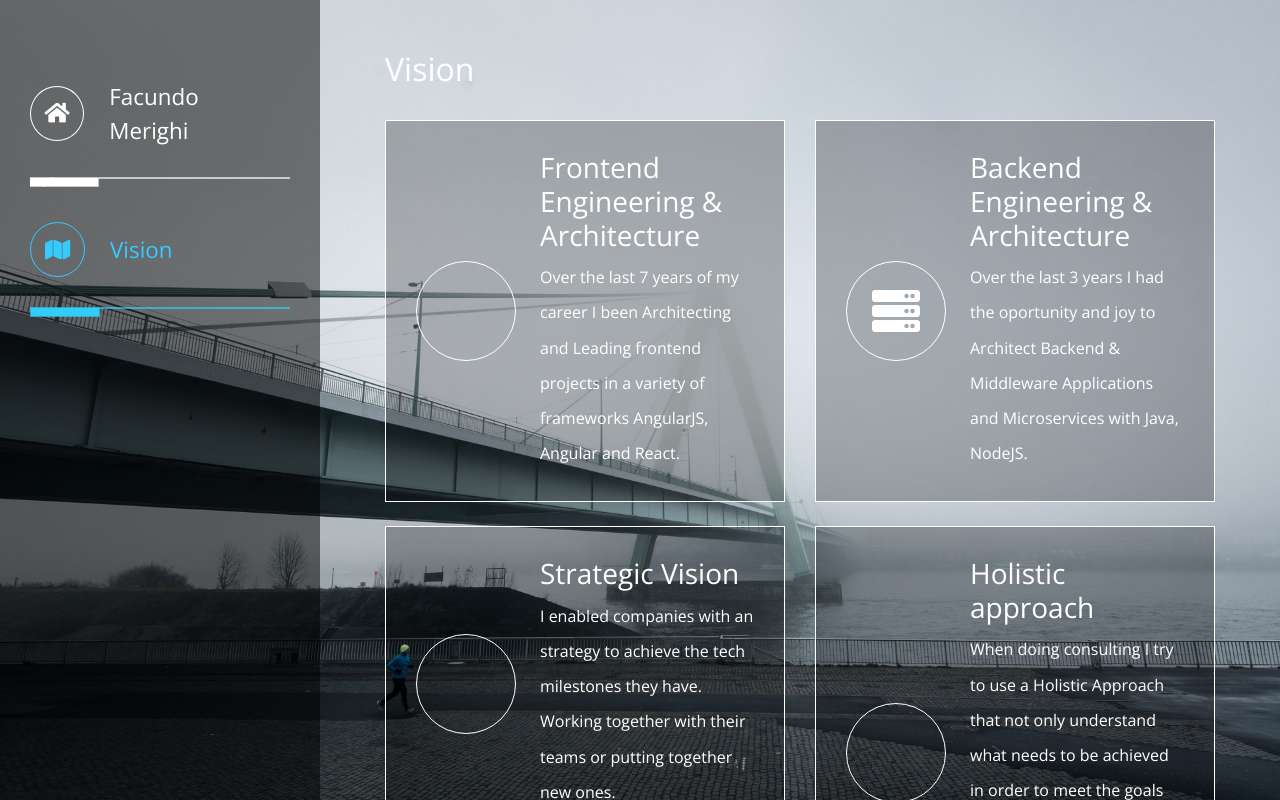
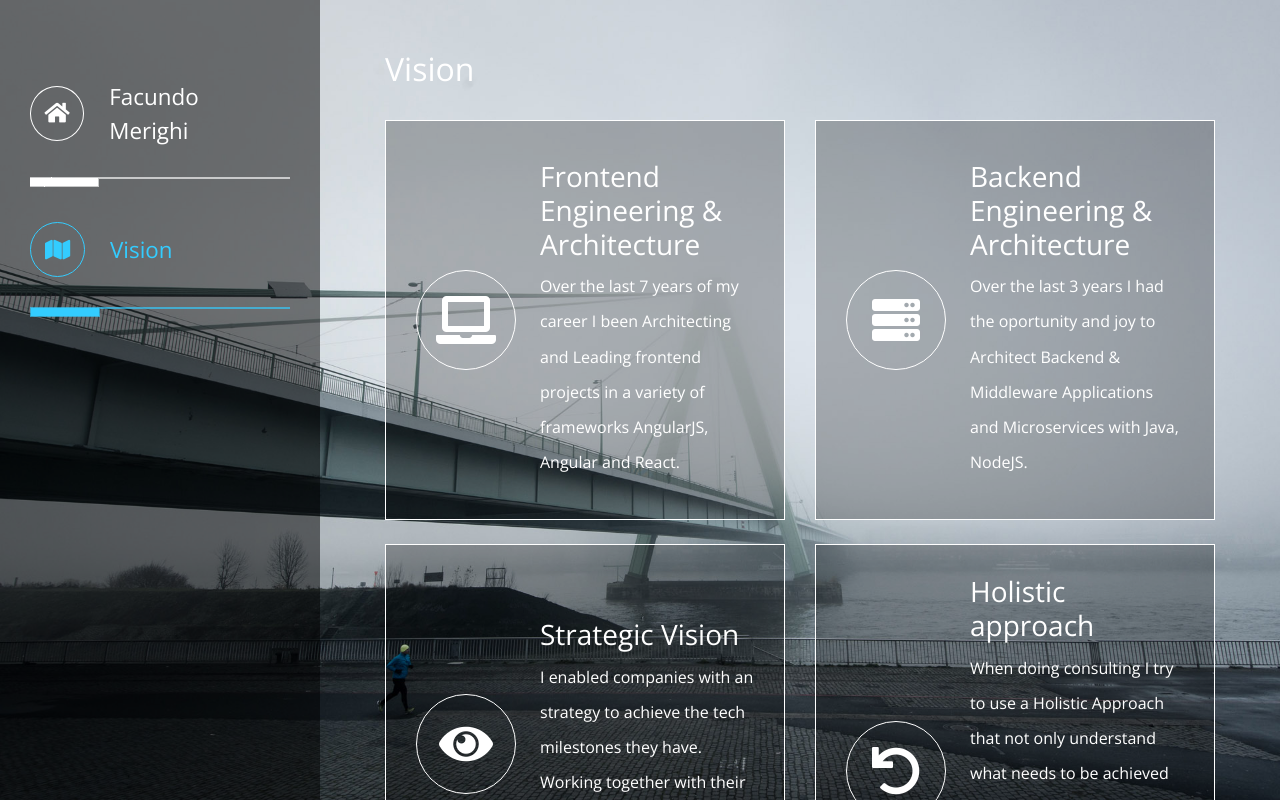
Before and after one commit to merighifacundo/merighifacundo.github.io, a plain HTML site: page index.html in a window 1280 px wide. Both pictures are taken after a click on the link "Vision". Shown: the top 800 px of the page. Drawn offline with nearby package versions, Linux system fonts and the light colour scheme; files that its build step writes are made by us from their sources.

Commit message:
changes for the styles and some icons

```diff
--- a/css/tooplate-style.css
+++ b/css/tooplate-style.css
@@ -556,3 +556,7 @@ footer a { color: white; }
 .no-js #loader-wrapper {
     display: none;
 }
+
+.fixed-height {
+    min-height: 400px;
+}
--- a/index.html
+++ b/index.html
@@ -101,8 +101,8 @@
             </div>
             <div class="row">
               <div class="col-sm-12 col-md-6 col-lg-12 col-xl-6 mb-4">
-                <div class="media tm-bg-transparent-black tm-border-white">
-                  <i class="fab fa-laptop tm-icon-circled tm-icon-media"></i>
+                <div class="media tm-bg-transparent-black tm-border-white fixed-height">
+                  <i class="fas fa-laptop tm-icon-circled tm-icon-media"></i>
                   <div class="media-body">
                     <h3>Frontend Engineering & Architecture</h3>
                     <p>
@@ -114,7 +114,7 @@
                 </div>
               </div>
               <div class="col-sm-12 col-md-6 col-lg-12 col-xl-6 mb-4">
-                <div class="media tm-bg-transparent-black tm-border-white">
+                <div class="media tm-bg-transparent-black tm-border-white  fixed-height">
                   <i
                     class="fas fa-server mr-4 tm-icon-circled tm-icon-media"
                   ></i>
@@ -128,9 +128,9 @@
                   </div>
                 </div>
               </div>
-              <div class="col-sm-12 col-md-6 col-lg-12 col-xl-6 mb-4">
-                <div class="media tm-bg-transparent-black tm-border-white">
-                  <i class="fab fa-eye mr-4 tm-icon-circled tm-icon-media"></i>
+              <div class="col-sm-12 col-md-6 col-lg-12 col-xl-6 mb-4 fixed-height">
+                <div class="media tm-bg-transparent-black tm-border-white  fixed-height">
+                  <i class="fas fa-eye mr-4 tm-icon-circled tm-icon-media"></i>
                   <div class="media-body">
                     <h3>Strategic Vision</h3>
                     <p>
@@ -141,10 +141,10 @@
                   </div>
                 </div>
               </div>
-              <div class="col-sm-12 col-md-6 col-lg-12 col-xl-6 mb-4">
-                <div class="media tm-bg-transparent-black tm-border-white">
+              <div class="col-sm-12 col-md-6 col-lg-12 col-xl-6 mb-4 fixed-height">
+                <div class="media tm-bg-transparent-black tm-border-white  fixed-height">
                   <i
-                    class="fab fa-undo mr-4 tm-icon-circled tm-icon-media"
+                    class="fas fa-undo mr-4 tm-icon-circled tm-icon-media"
                   ></i>
                   <div class="media-body">
                     <h3>Holistic approach</h3>
```
